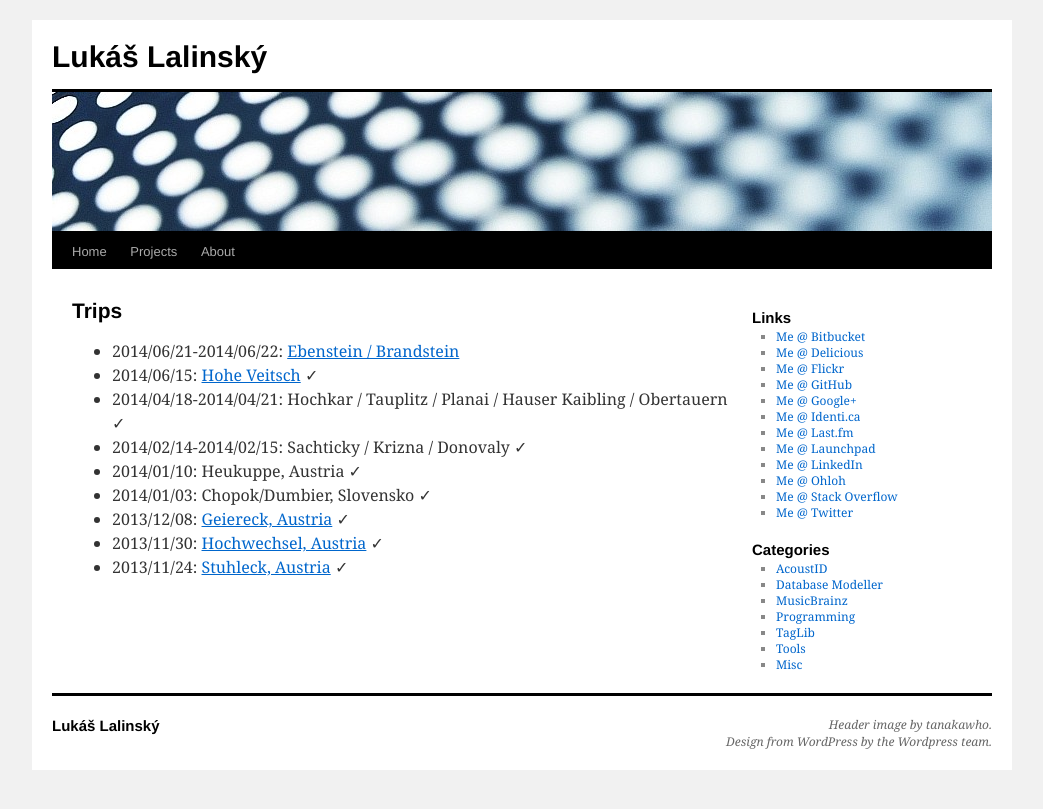
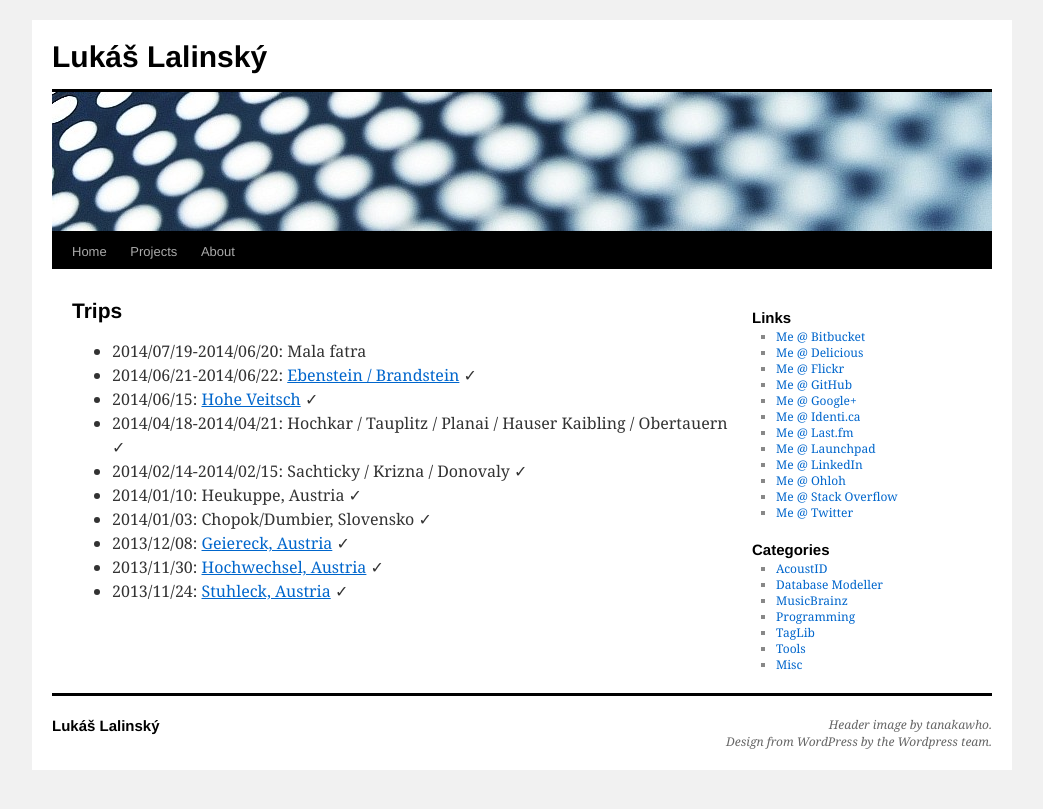
Before and after one commit to lalinsky/website, a Jekyll site: the page built from trips/index.md, in a window 1280 px wide. Shown: the top 809 px of the page, without its empty margins (118-1161 px from the left). Built offline with Jekyll 4.4.1, drawn with Linux system fonts in a browser that asks for light colours; Markdown is read by kramdown in place of the engine named in the settings.

Commit message:
mala fatra

```diff
--- a/trips/index.md
+++ b/trips/index.md
@@ -5,7 +5,8 @@ slug: trips
 title: Trips
 ---
 
- - 2014/06/21-2014/06/22: [Ebenstein / Brandstein](http://www.bergfex.com/sommer/steiermark/touren/wanderung/23003,wildalpen-rundtour-von-der-winterhoeh-2-tagestour-mit-anstieg-zur-schaufelwand-und-brandstein-biwak-uabstieg-ueber-dem-teufelssee/)
+ - 2014/07/19-2014/06/20: Mala fatra
+ - 2014/06/21-2014/06/22: [Ebenstein / Brandstein](http://www.bergfex.com/sommer/steiermark/touren/wanderung/23003,wildalpen-rundtour-von-der-winterhoeh-2-tagestour-mit-anstieg-zur-schaufelwand-und-brandstein-biwak-uabstieg-ueber-dem-teufelssee/) ✓
  - 2014/06/15: [Hohe Veitsch](http://www.bergfex.at/sommer/veitsch-brunnalm/touren/wandern/#/sommer/steiermark/touren/wanderung/5952,hohe-veitsch-ueber-goassteign/) ✓
  - 2014/04/18-2014/04/21: Hochkar / Tauplitz / Planai / Hauser Kaibling / Obertauern ✓
  - 2014/02/14-2014/02/15: Sachticky / Krizna / Donovaly ✓
```
